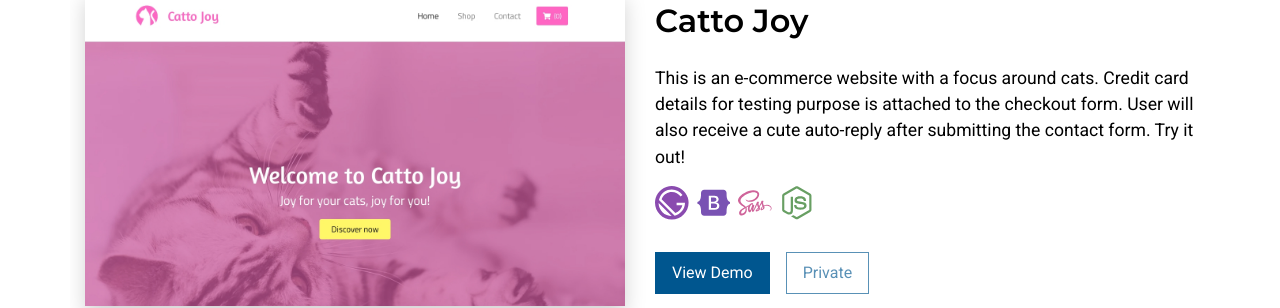
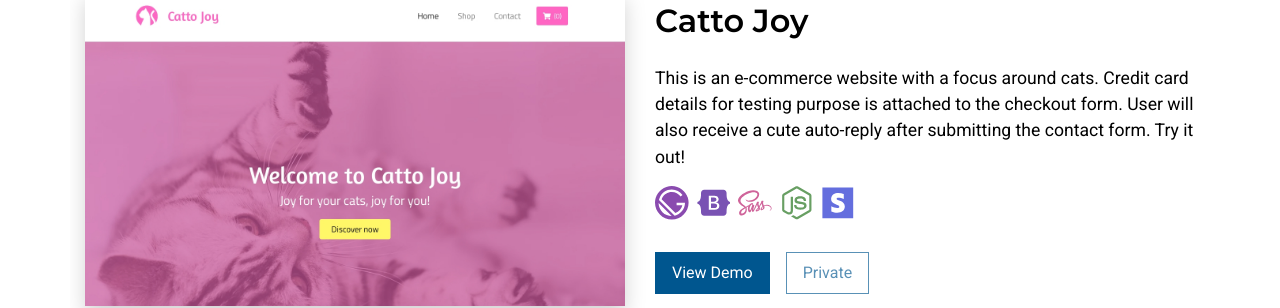
Before and after one commit to yewyewXD/portfolio-v2, a React (Create React App) app: page / in a window 1280 px wide. Shown: the part 1052-1360 px from the top of the page. Built offline with nearby package versions, Linux system fonts and the light colour scheme.

Commit message:
add stripe icon

```diff
--- a/src/components/section/Project.jsx
+++ b/src/components/section/Project.jsx
@@ -11,6 +11,7 @@ import {
   FaNodeJs,
 } from "react-icons/fa";
 import {SiGatsby} from 'react-icons/si'
+import {GrStripe} from 'react-icons/gr'
 import { SiMongodb, SiJavascript } from "react-icons/si";
 
 export default function Project() {
@@ -44,6 +45,7 @@ export default function Project() {
                 <FaBootstrap className="skill-icon mr-2 bootstrap" />
                 <FaSass className="skill-icon mr-2 sass" />
                 <FaNodeJs className="skill-icon mr-2 node" />
+                <GrStripe className='skill-icon mr-2 stripe' />
               </div>
               <div className="buttons mt-4 all-center">
                 <a
--- a/src/styles/pages/_Landing.scss
+++ b/src/styles/pages/_Landing.scss
@@ -81,6 +81,9 @@
 
   .skill-icon {
     font-size: 2.1rem;
+    &.stripe {
+      color: #646ede;
+    }
     &.gatsby {
       color: #8a4baf;
     }
```
